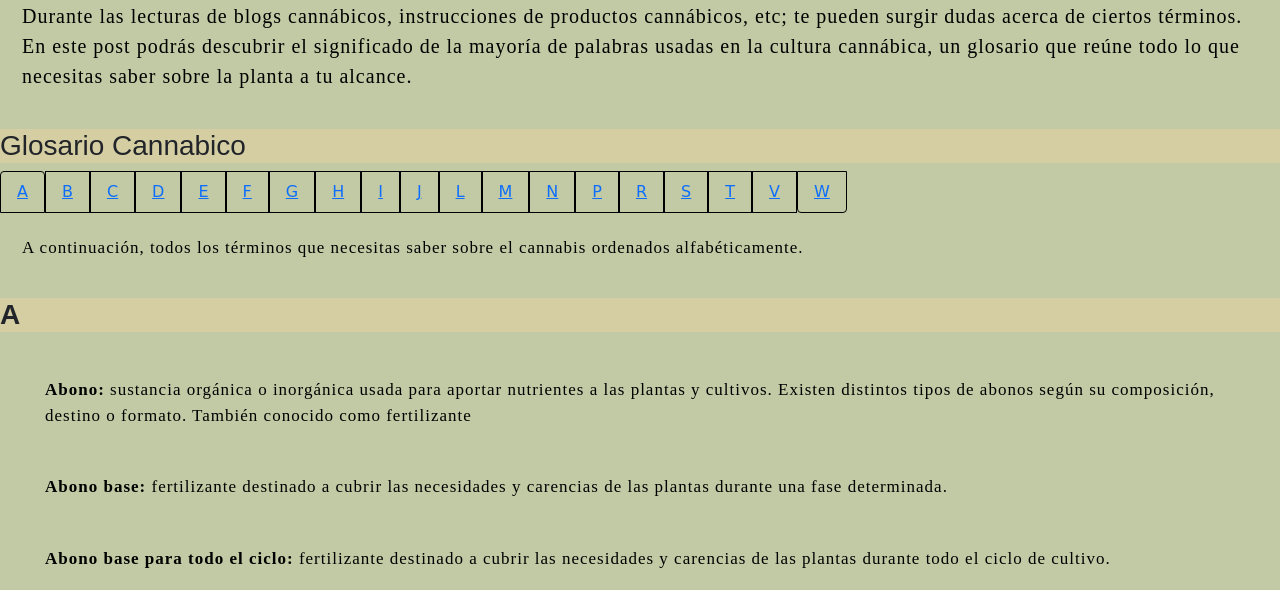
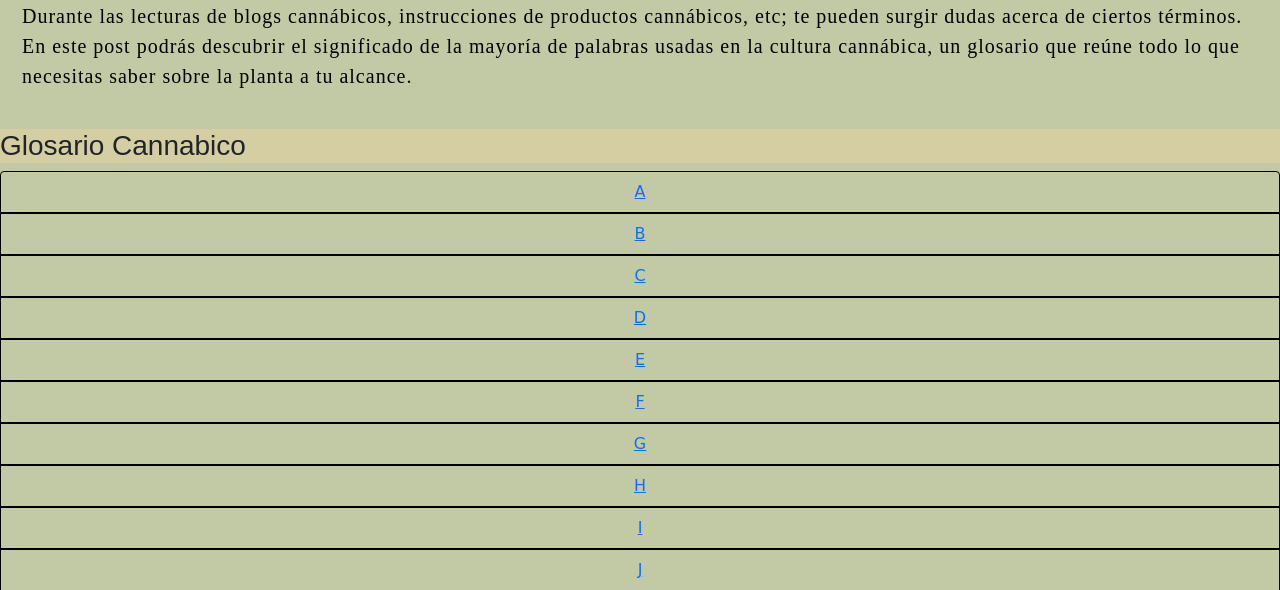
Before and after one commit to matiaseyala/OvejaVerde, a website: page pages/glosario.html in a window 1280 px wide. Shown: the part 210-800 px from the top of the page. Drawn offline with nearby package versions, Linux system fonts and the light colour scheme; a web font is replaced by a local one.

Commit message:
terminacion sitio

```diff
--- a/pages/glosario.html
+++ b/pages/glosario.html
@@ -152,8 +152,8 @@
     <h3 class="text-center text-md-start">
       Glosario Cannabico
     </h3>
-    <div class="glosario-indice">
-      <ul class="list-group-glosario list-group">
+    <div class="glosario-indice text-center text-md-start">
+      <ul class="list-group text-center">
         <li class="list-group-item"><a href="#glosario-a">A</a></li>
         <li class="list-group-item"><a href="#glosario-b">B</a></li>
         <li class="list-group-item"><a href="#glosario-c">C</a></li>
```
